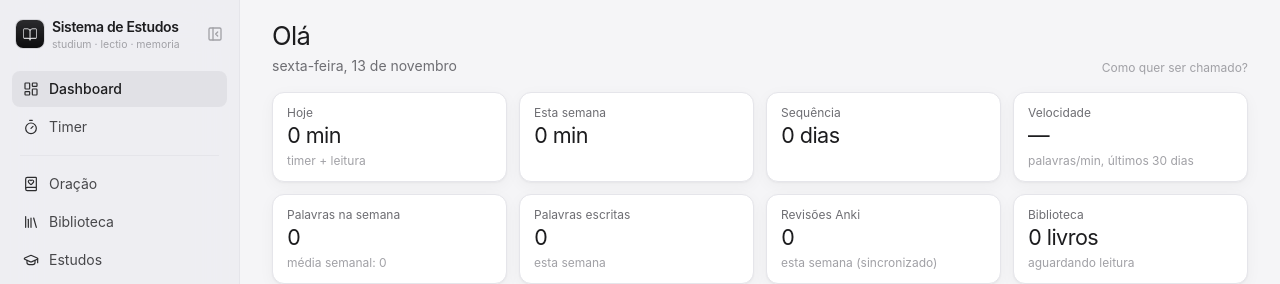
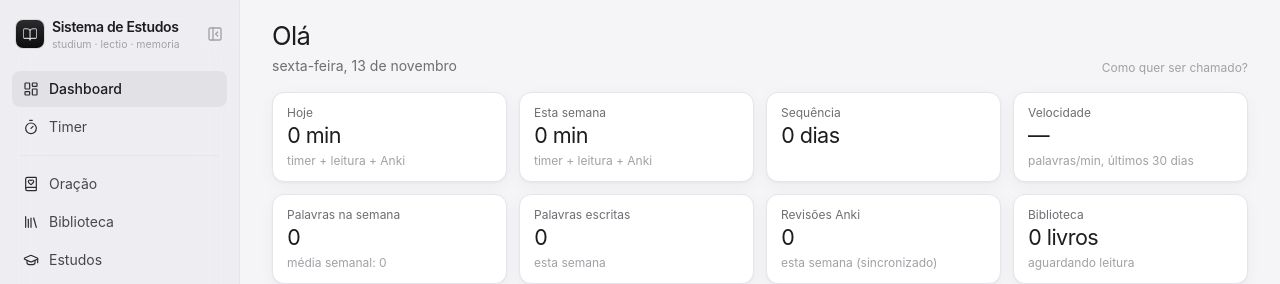
Before and after one commit to anandrielleassistentevirtual/sistema-estudos, a Next.js app: page / in a window 1280 px wide. Shown: the top 284 px of the page. Built offline with nearby package versions, Linux system fonts and the light colour scheme; no server answers; the database is empty.

Commit message:
Dashboard: legenda do tempo inclui o Anki
Co-Authored-By: Claude Opus 5.5 <noreply@anthropic.com>
Claude-Session: https://claude.ai/code/session_011FNd294VCytQzsn5XueA1j

```diff
--- a/src/app/(app)/page.tsx
+++ b/src/app/(app)/page.tsx
@@ -132,8 +132,8 @@ export default function Dashboard() {
         setNome(n);
       }}>{nome ? "trocar nome" : "Como quer ser chamado?"}</button>}>
       <div className="grid grid-cols-2 md:grid-cols-4 2xl:grid-cols-8 gap-3">
-        <Stat compacto label="Hoje" value={fmtDuration(s.today)} hint="timer + leitura" />
-        <Stat compacto label="Esta semana" value={fmtDuration(s.week)} />
+        <Stat compacto label="Hoje" value={fmtDuration(s.today)} hint="timer + leitura + Anki" />
+        <Stat compacto label="Esta semana" value={fmtDuration(s.week)} hint="timer + leitura + Anki" />
         <Stat compacto label="Sequência" value={`${s.streak} ${s.streak === 1 ? "dia" : "dias"}`} />
         <Stat compacto label="Velocidade" value={ppmMedia ? `${ppmMedia} ppm` : "—"}
           hint={ppm.leitura && ppm.estudos ? `leitura ${ppm.leitura} · estudos ${ppm.estudos} (média, 30 dias)` : ppm.leitura ? `leitura, últimos 30 dias` : ppm.estudos ? "estudos, últimos 30 dias" : "palavras/min, últimos 30 dias"} />
```
